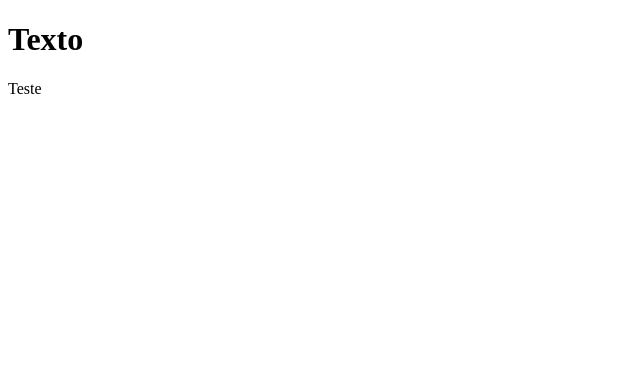
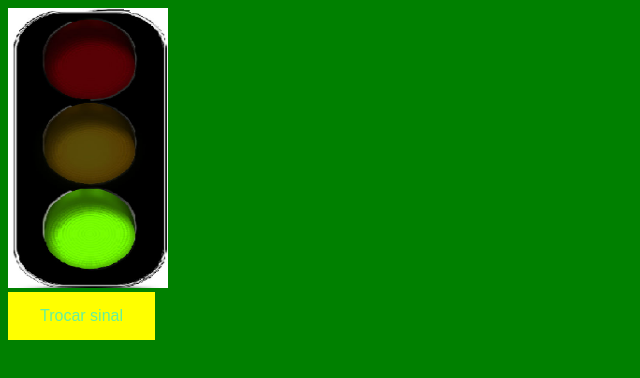
Before and after one commit to AlexBarroSS/github.io, a plain HTML site: page index.html in a window 1280 px wide. Shown: the whole page, without its empty margins (0-640 px from the left). Drawn offline with Linux system fonts and the light colour scheme.

Commit message:
teste
teste com css

```diff
--- a/index.html
+++ b/index.html
@@ -2,16 +2,21 @@
 <html>
 
 <head>
-    <title>Pagina</title>
+    <script src="./script.js"></script>
+    <link rel="stylesheet" href="./layout.css">
+    <title>Semaforo</title>
 </head>
-
-<body>
+<body class="green" id="fundo">
 
     <div>
-        <h1>Texto</h1>
+        <img class="img" id="sinal" src="./Assets/ImageGreen.png">
     </div>
-    <div>
-        <p> Teste </p>
-    </div>
+
+
+    <button id="sin" class="layout yellow" type="button" onclick="sinal()">
+        Trocar sinal
+    </button>
+
 </body>
+
 </html>
--- /dev/null
+++ b/layout.css
@@ -0,0 +1,23 @@
+.img {
+    width: 160px;
+    height: 280px;
+    image-orientation: inherit;
+}
+.layout{
+    border: none;
+    color: rgb(99, 241, 158);
+    padding: 15px 32px;
+    text-align: center;
+    display: inline-block;
+    font-size: 16px;
+    cursor: pointer;
+}
+.green {
+    background-color: green;
+}
+.red {
+    background-color: red;
+}
+.yellow {
+    background-color: yellow;
+}
--- /dev/null
+++ b/script.js
@@ -0,0 +1,22 @@
+ function sinal() {
+
+    var image = document.getElementById("sinal").getAttribute("src");
+    var fundo = document.getElementById("fundo");
+    var sin = document.getElementById("sin");
+
+    if ( image == "./Assets/ImageGreen.png"){
+        document.getElementById("sinal").src = "./Assets/ImageYellow.png";
+        fundo.className = "yellow";
+        sin.className = "layout red"
+    }
+    else if ( image == "./Assets/ImageYellow.png" ) {
+        document.getElementById("sinal").src = "./Assets/ImageRED.png";
+        fundo.className = "red";
+        sin.className = "layout green"
+    }
+    else{
+        document.getElementById('sinal').src='./Assets/ImageGreen.png';
+        fundo.className = "green";
+        sin.className = "layout yellow"
+    }
+}
```
Also changed, not shown: Assets/ImageGreen.png (added), Assets/ImageRED.png (added), Assets/ImageYellow.png (added).
